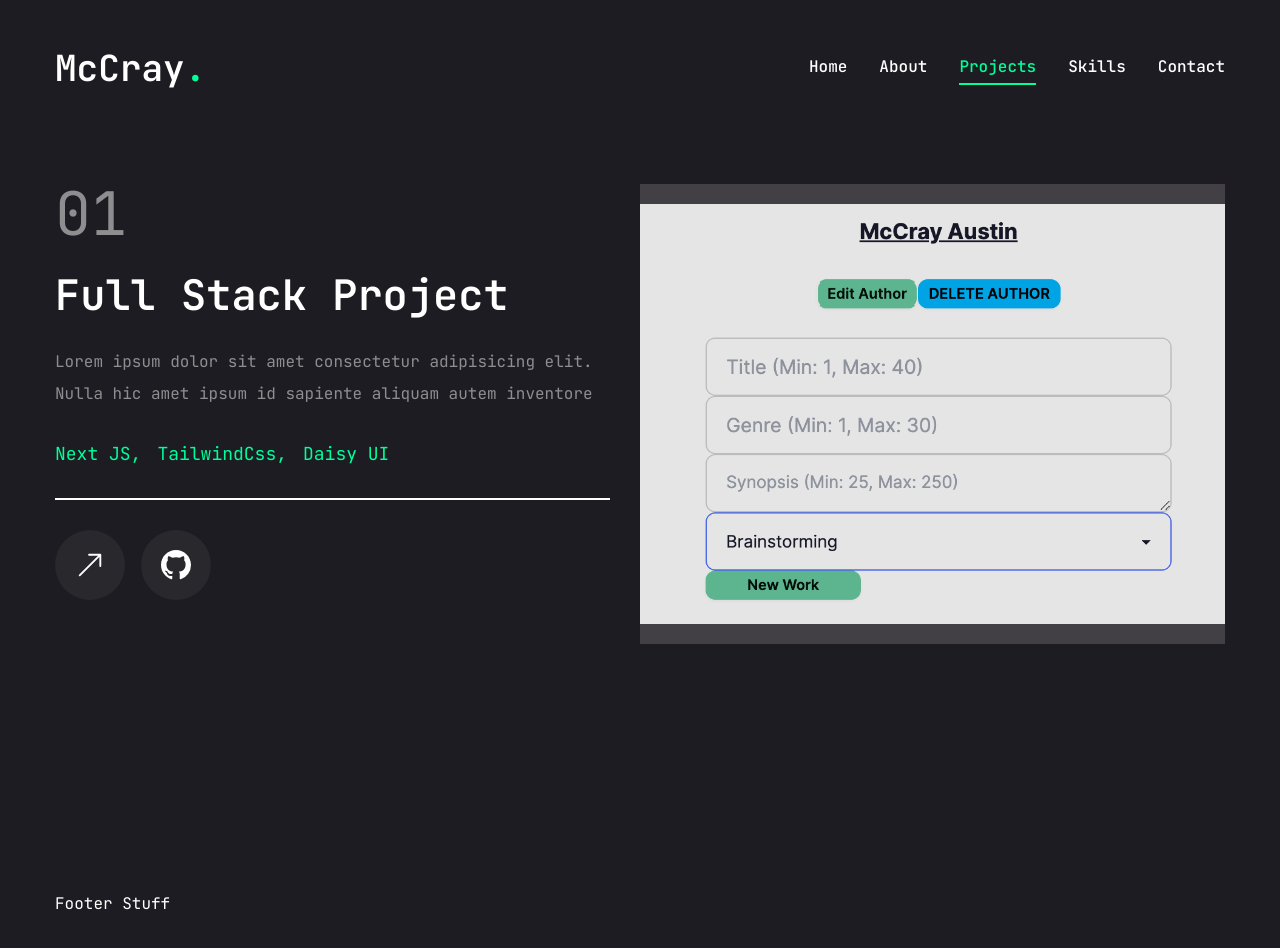
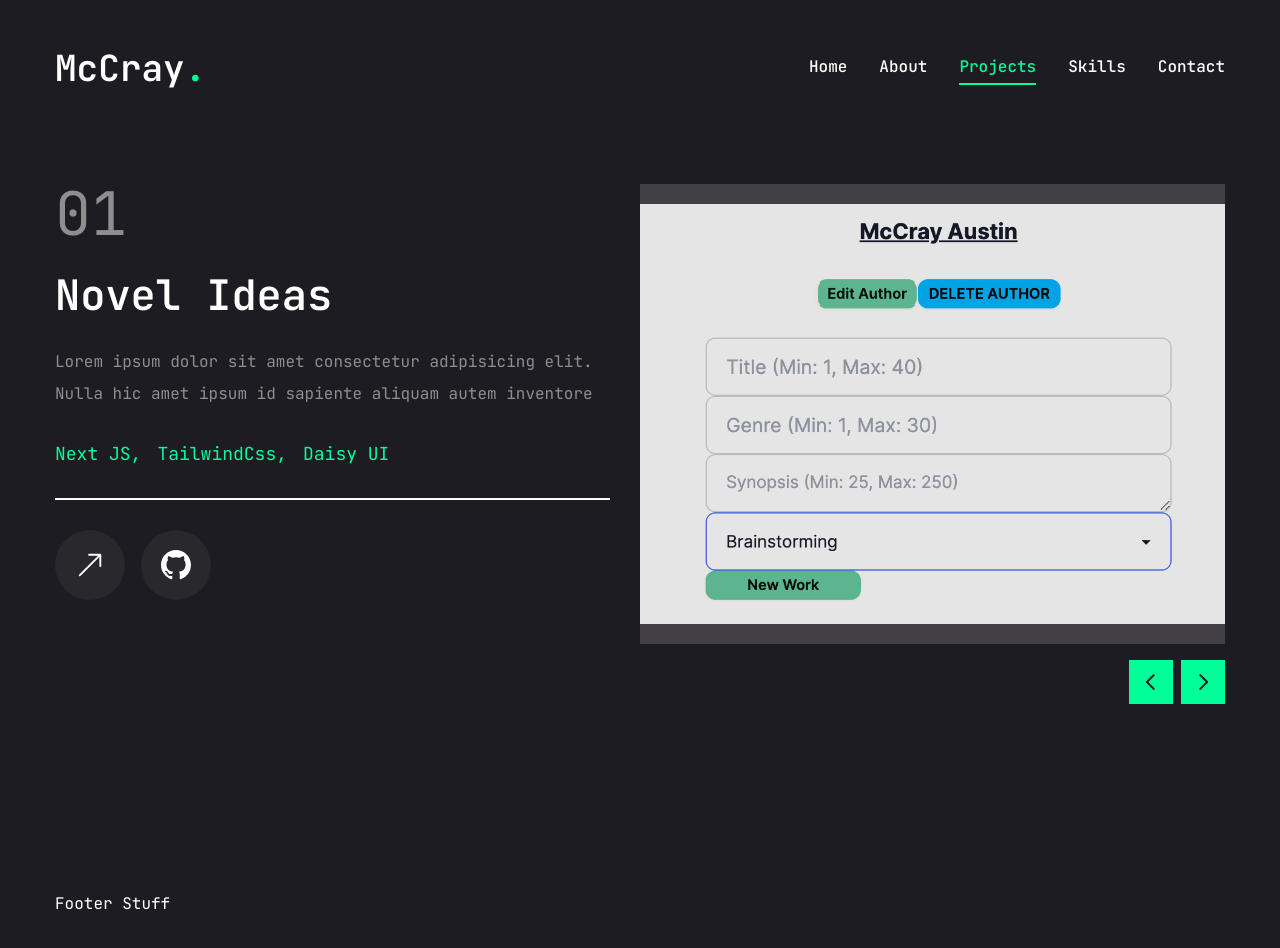
Before and after one commit to mmaustin/mccray-portfolio, a Next.js app in the folder next-portfolio/: page /projects in a window 1280 px wide. Shown: the top 948 px of the page. Built offline with nearby package versions, Linux system fonts and the light colour scheme.

Commit message:
Made various styling changes across the app

```diff
--- a/next-portfolio/app/about/page.jsx
+++ b/next-portfolio/app/about/page.jsx
@@ -153,7 +153,7 @@ const About = () => {
             </TabsContent>
 
             <TabsContent value="about" className="w-full">
-              <div className="flex flex-col gap-[30px]">
+              <div className="flex flex-col gap-[30px] text-center lg:text-left">
                 <h3 className="text-4xl font-bold">{about.title}</h3>
                 <p className="max-w-[600px] text-white/60 mx-auto xl:mx-0">
                   {about.description}
--- a/next-portfolio/app/projects/page.jsx
+++ b/next-portfolio/app/projects/page.jsx
@@ -71,7 +71,7 @@ const Projects = () => {
           <div className="w-full lg:w-[50%] lg:h-[460px] flex flex-col lg:justify-between order-2 lg:order-none">
             <div className="flex flex-col gap-[30px] h-[50%]">
               <div className="text-6xl leading-none text-white/50">{project?.num}</div>
-              <h2 className="text-[42px] font-semibold leading-none text-white group-hover:text-accent transition-all duration-500 capitalize">{project?.category} project</h2>
+              <h2 className="text-[42px] font-semibold leading-none text-white group-hover:text-accent transition-all duration-500 capitalize">{project?.title}</h2>
               <p className="text-white/50">{project?.description}</p>
               <ul className="flex gap-4">
                 {project?.stack.map((item, i) => {
@@ -123,8 +123,10 @@ const Projects = () => {
                         <Image
                           src={project.image}
                           fill
+                          priority
                           style={{ objectFit: "contain" }}
                           className="object-cover"
+                          sizes="100vw"
                           alt={project.title}
                         />
                       </div>
@@ -132,7 +134,7 @@ const Projects = () => {
                   </SwiperSlide>
                 )
               })}
-              <WorkSliderBtns />
+              <WorkSliderBtns containerStyles="flex gap-2 absolute right-0 bottom-[calc(50%_-_22px)] lg:bottom-0 z-20 w-full justify-between lg:w-max lg:justify-none" btnStyles="bg-accent hoover:bg-accent-hover text-primary text-[22px] w-[44px] h-[44px] flex justify-center items-center transition-all" />
             </Swiper>
           </div>
         </div>
--- a/next-portfolio/components/Photo.jsx
+++ b/next-portfolio/components/Photo.jsx
@@ -24,6 +24,7 @@ const Photo = () => {
           <Image
             src="/photo.jpeg"
             priority
+            style={{ objectFit: "contain" }}
             fill
             quality={100}
             // width={100}
--- a/next-portfolio/components/WorkSliderBtns.jsx
+++ b/next-portfolio/components/WorkSliderBtns.jsx
@@ -4,17 +4,17 @@ import { useSwiper } from "swiper/react";
 import { PiCaretLeftBold, PiCaretRightBold } from "react-icons/pi"
 
 
-const WorkSliderBtns = ({ containerStyles, btnStyles, iconsStyles }) => {
+const WorkSliderBtns = ({ containerStyles, btnStyles }) => {
 
   const swiper = useSwiper();
 
   return (
     <div className={containerStyles}>
       <button className={btnStyles}>
-        <PiCaretLeftBold className={iconsStyles} />
+        <PiCaretLeftBold onClick={() => swiper.slidePrev()} />
       </button>
       <button className={btnStyles}>
-        <PiCaretRightBold className={iconsStyles} />
+        <PiCaretRightBold onClick={() => swiper.slideNext()} />
       </button>
     </div>
   );
```
